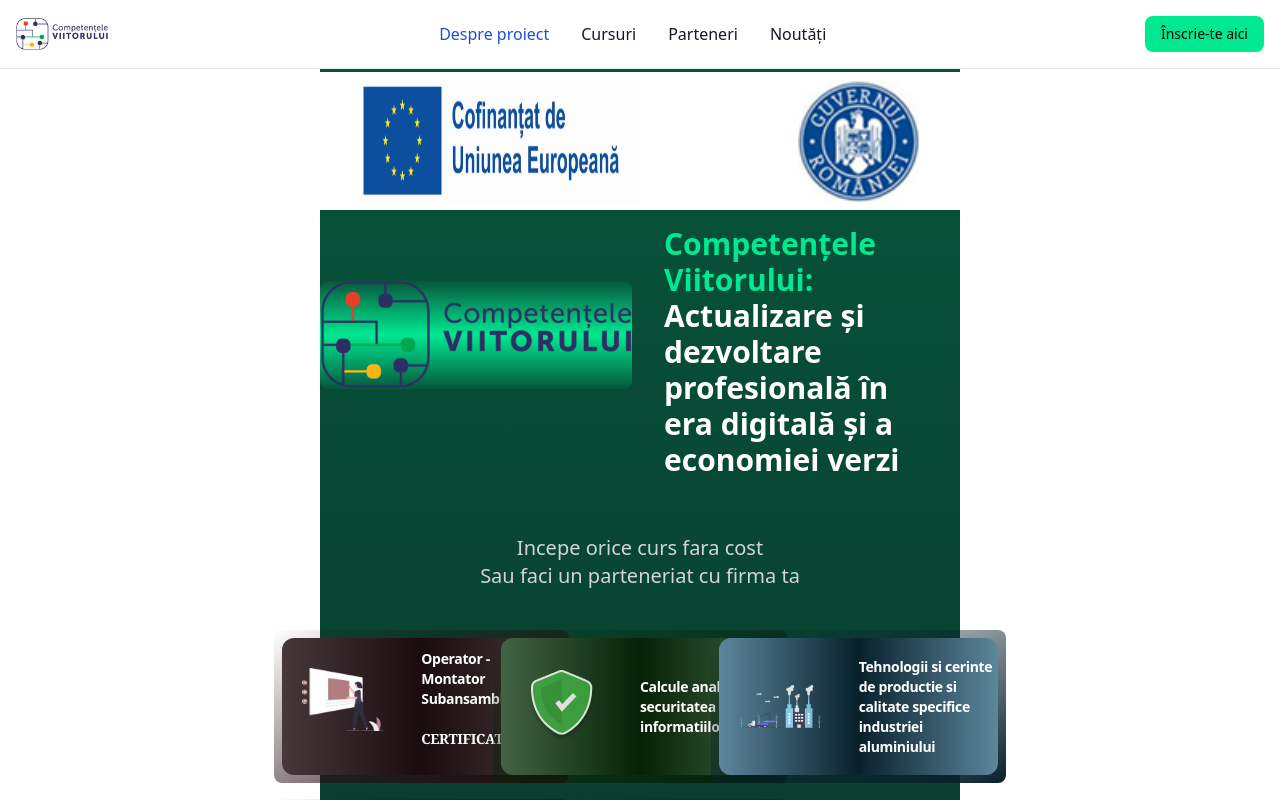
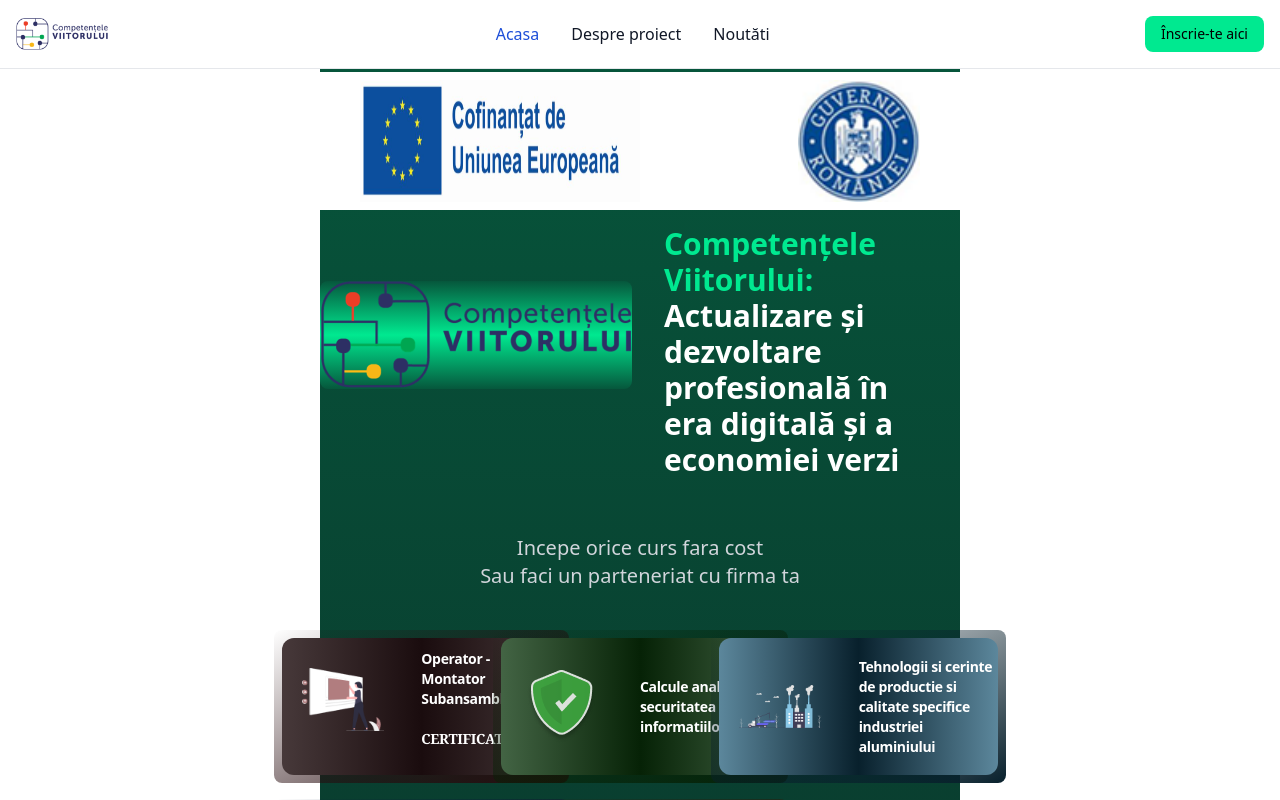
Before and after one commit to AlexJacho/312670, an Angular app: page /home in a window 1280 px wide. Shown: the top 800 px of the page. Built offline with nearby package versions, Linux system fonts and the light colour scheme.

Commit message:
Navbar edited

```diff
--- a/src/app/Domains/info/pages/home/home.component.html
+++ b/src/app/Domains/info/pages/home/home.component.html
@@ -47,23 +47,17 @@
                     <li>
                         <a href="#"
                             class="block py-2 px-3 text-white bg-blue-700 rounded md:bg-transparent md:text-blue-700 md:p-0 md:dark:text-blue-500"
-                            aria-current="page">Despre proiect</a>
+                            aria-current="page">Acasa</a>
                     </li>
                     <li>
                         <a href="#"
-                            class="block py-2 px-3 text-gray-900 rounded hover:bg-gray-100 md:hover:bg-transparent md:hover:text-blue-700 md:p-0 md:dark:hover:text-blue-500 dark:text-white dark:hover:bg-gray-700 dark:hover:text-white md:dark:hover:bg-transparent dark:border-gray-700">Cursuri</a>
+                            class="block py-2 px-3 text-gray-900 rounded hover:bg-gray-100 md:hover:bg-transparent md:hover:text-blue-700 md:p-0 md:dark:hover:text-blue-500 dark:text-white dark:hover:bg-gray-700 dark:hover:text-white md:dark:hover:bg-transparent dark:border-gray-700">Despre proiect</a>
                     </li>
                     <li>
                         <a href="#"
-                            class="block py-2 px-3 text-gray-900 rounded hover:bg-gray-100 md:hover:bg-transparent md:hover:text-blue-700 md:p-0 md:dark:hover:text-blue-500 dark:text-white dark:hover:bg-gray-700 dark:hover:text-white md:dark:hover:bg-transparent dark:border-gray-700">Parteneri</a>
+                            class="block py-2 px-3 text-gray-900 rounded hover:bg-gray-100 md:hover:bg-transparent md:hover:text-blue-700 md:p-0 md:dark:hover:text-blue-500 dark:text-white dark:hover:bg-gray-700 dark:hover:text-white md:dark:hover:bg-transparent dark:border-gray-700">Noutăti</a>
                     </li>
-                    <li>
-                        <a href="#"
-                            class="block py-2 px-3 text-gray-900 rounded hover:bg-gray-100 md:hover:bg-transparent md:hover:text-blue-700 md:p-0 md:dark:hover:text-blue-500 dark:text-white dark:hover:bg-gray-700 dark:hover:text-white md:dark:hover:bg-transparent dark:border-gray-700"
 
-                            >
-                            Noutăți</a>
-                    </li>
                 </ul>
             </div>
         </div>
```
